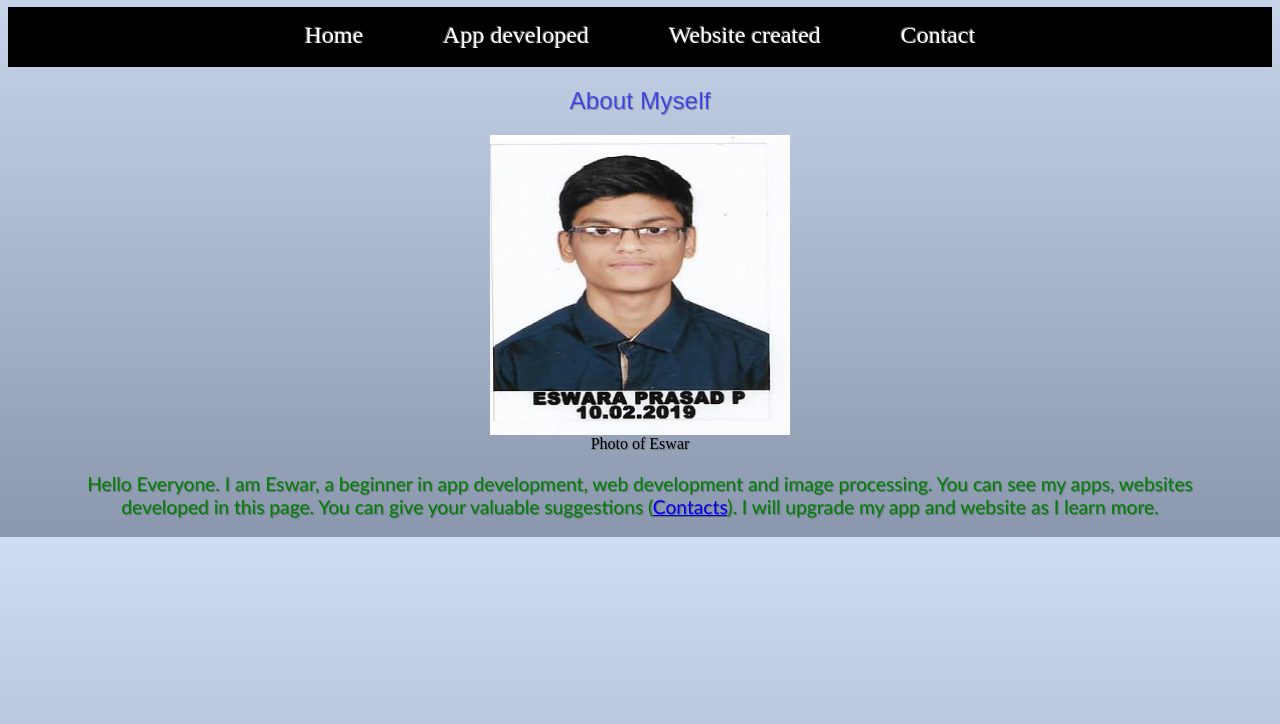
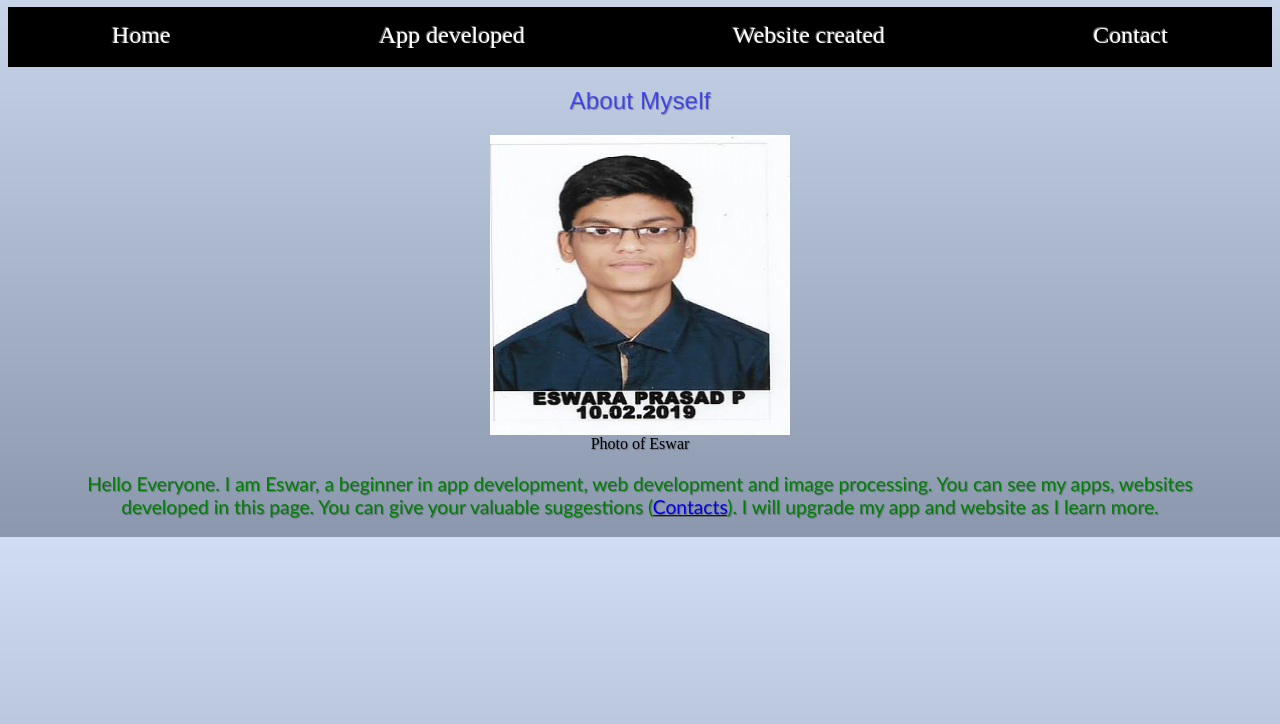
Before and after one commit to Eswaraprasadp/Eswaraprasadp.github.io, a plain HTML site: page index.html in a window 1280 px wide. Shown: the part 76-800 px from the top of the page. Drawn offline with Linux system fonts and the light colour scheme.

Commit message:
Added more flex properties

```diff
--- a/css/styles.css
+++ b/css/styles.css
@@ -14,20 +14,18 @@
 	text-align: center;
 	border-color: white;
 	width: 100%;
-	flex: 1 1 auto;
+	display: flex;
 }
 .nav-bar li
 {
-	display: inline;
-
+	flex: 1 1 auto;
 
 }
 .nav-bar li a
 {
-    display: inline-block;
+    flex: 1 1 auto;
+    display: block;
 	color: white;
-	padding-left: 3%;
-	padding-right: 3%;
 	padding-top: 15px;
 	padding-bottom: 15px;
 	text-decoration: none;
```
